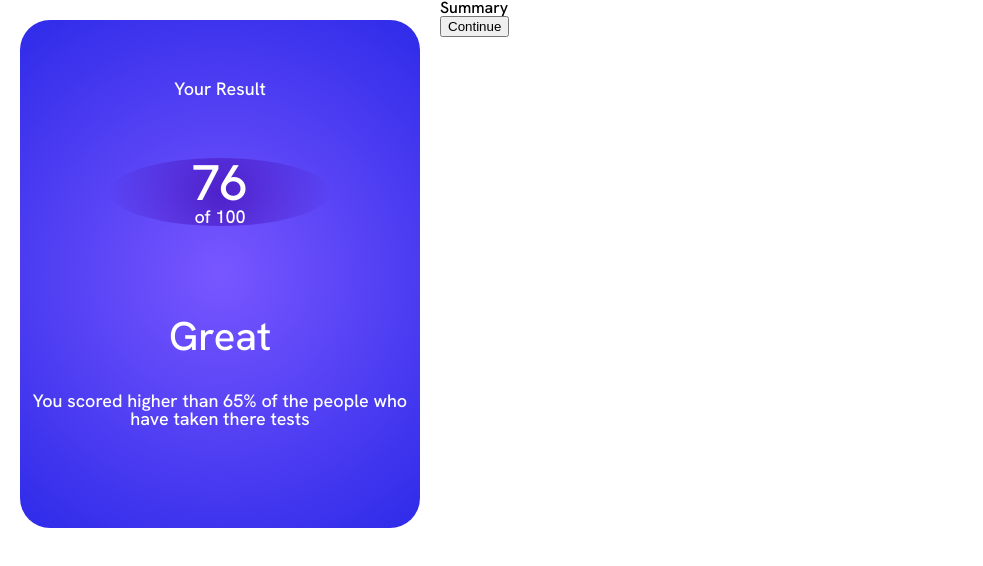
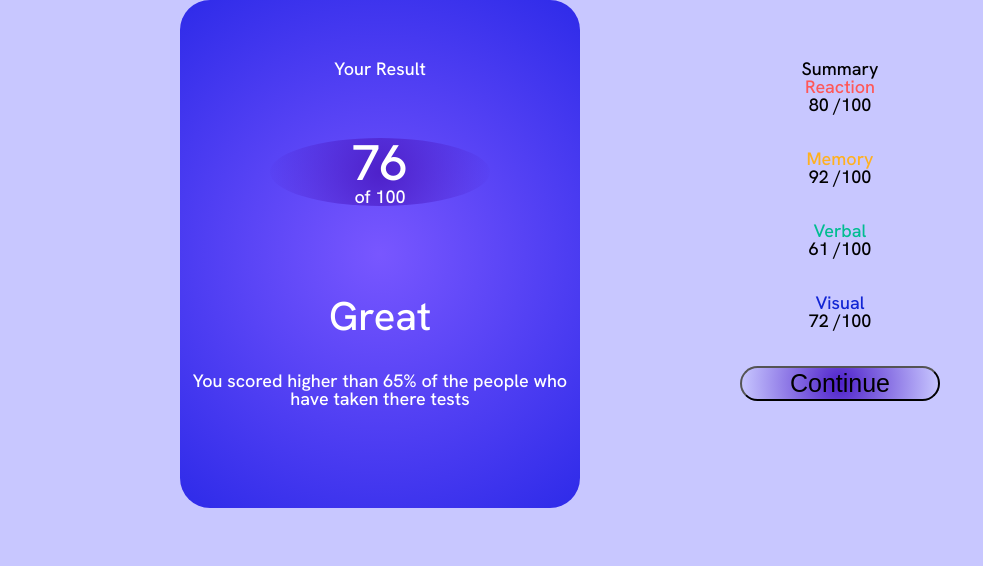
Before and after one commit to iamkoto/iamkoto.github.io, a plain HTML site: page activestates.html in a window 1280 px wide. Shown: the whole page, without its empty margins (0-983 px from the left). Drawn offline with Linux system fonts and the light colour scheme.

Commit message:
Activestates mudanças

```diff
--- a/activestates.html
+++ b/activestates.html
@@ -8,6 +8,8 @@
     <link rel="stylesheet" href="./styles/Ativestates.css">
 </head>
 <body class="body">
+
+    <section class="bothsides">
         <section class="leftside">
             <div class="result">
                 <p class="yourresult">Your Result</p>
@@ -18,19 +20,24 @@
             </div>
         </section>
 
-    <section>
+        <section class="rightside">
             <div>
-            <h1>Summary</h1>
-            <ul>
-                <li></li>
-                <li></li>
-                <li></li>
-                <li></li>
-            </ul>
+                <h1 class="h1">Summary</h1>
+
+                    <p class="reaction">Reaction</p><p>80 <span>/100</span></p>
+                    <br><br>
+                    <p class="memory">Memory</p><p>92 <span>/100</span></p>
+                    <br><br>
+                    <p class="verbal">Verbal</p><p>61 <span>/100</span></p>
+                    <br><br>
+                    <p class="visual">Visual</p><p>72 <span>/100</span></p>
+                    <br><br>
             </div>
 
-        <Button>Continue</Button>
+            <Button class="button">Continue</Button>
 
         </section>
+    </section>
+
 </body>
 </html>
--- a/styles/Ativestates.css
+++ b/styles/Ativestates.css
@@ -1,19 +1,24 @@
 @import url('https://fonts.googleapis.com/css2?family=Hanken+Grotesk:wght@500;600;700&display=swap');
 
 .body {
+    font-family:'Hanken Grotesk', sans-serif;
+    background-color: hsl(241, 100%, 89%);
+}
+
+.bothsides {
     display: flex;
-    font-family:'Hanken Grotesk', sans-serif;;
+    justify-content: center;
+    font-size: 18px;
+
 }
 
 .leftside {
     color: white;
-    font-size: 18px;
     background: hsl(252, 100%, 67%);
     background: radial-gradient(circle, hsl(252, 100%, 67%), hsl(241, 81%, 54%));
     text-align: center;
     border-radius: 30px;
     width: 400px;
-    margin: 20px;
 }
 
 .result {
@@ -47,3 +52,36 @@
     margin-top: 30px;
     margin-bottom: 100px;
 }
+
+.rightside {
+    text-align: center;
+    width: 400px;
+    margin: 60px;
+    border-radius: 30px;
+}
+
+
+
+.reaction {
+    color: hsl(0, 100%, 67%)
+}
+
+.memory {
+    color: hsl(39, 100%, 56%);
+}
+
+.verbal {
+    color: hsl(166, 100%, 37%);
+}
+
+.visual {
+    color: hsl(234, 85%, 45%);
+}
+
+.button {
+    font-size: 25px;
+    width: 200px;
+    border-radius: 80px;
+    background: hsla(256, 72%, 46%, 1);
+    background: radial-gradient(circle, hsla(256, 72%, 46%, 1), hsla(241, 72%, 46%, 0));
+}
```
Lines whose indentation alone changed are shown as unchanged.
